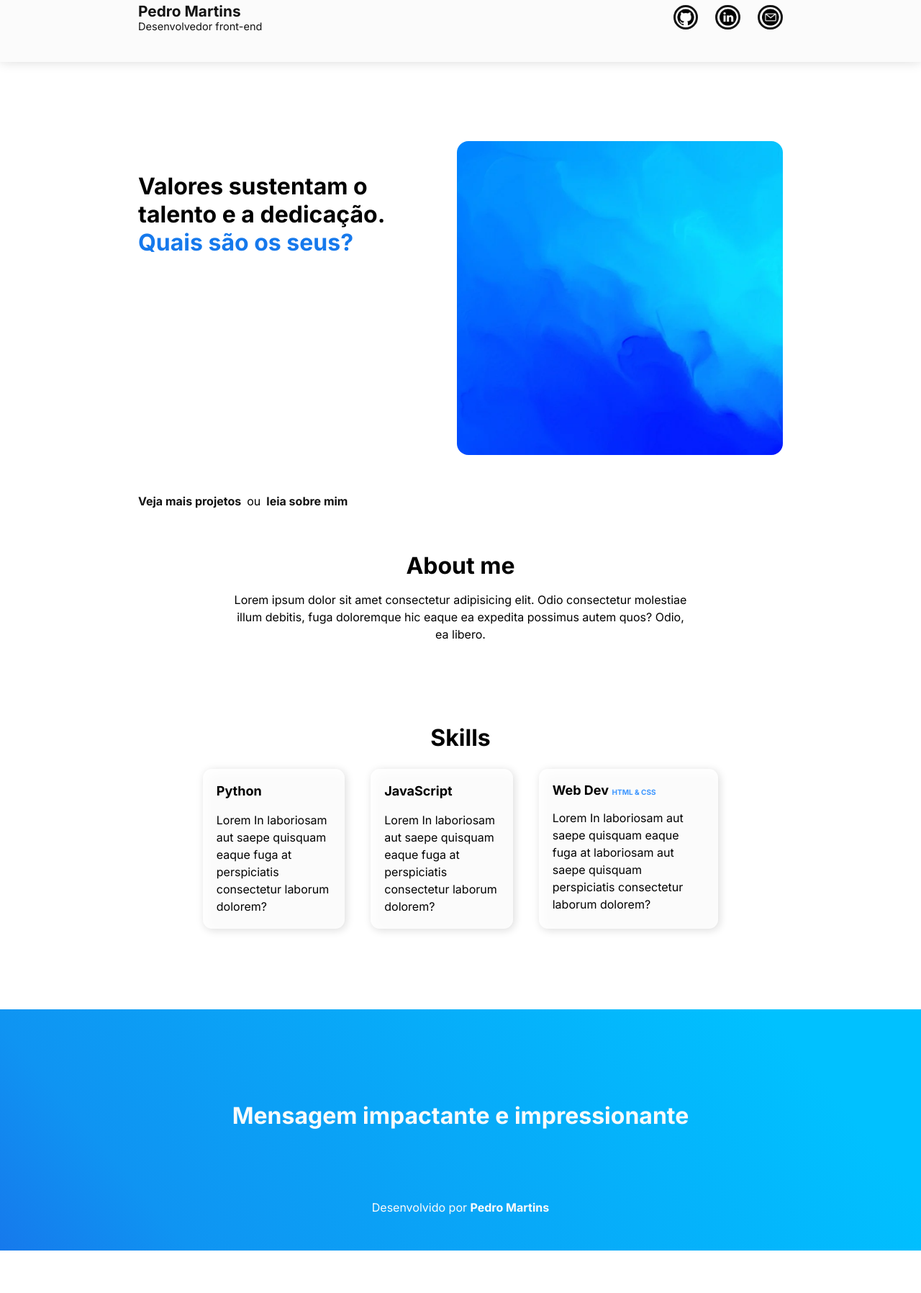
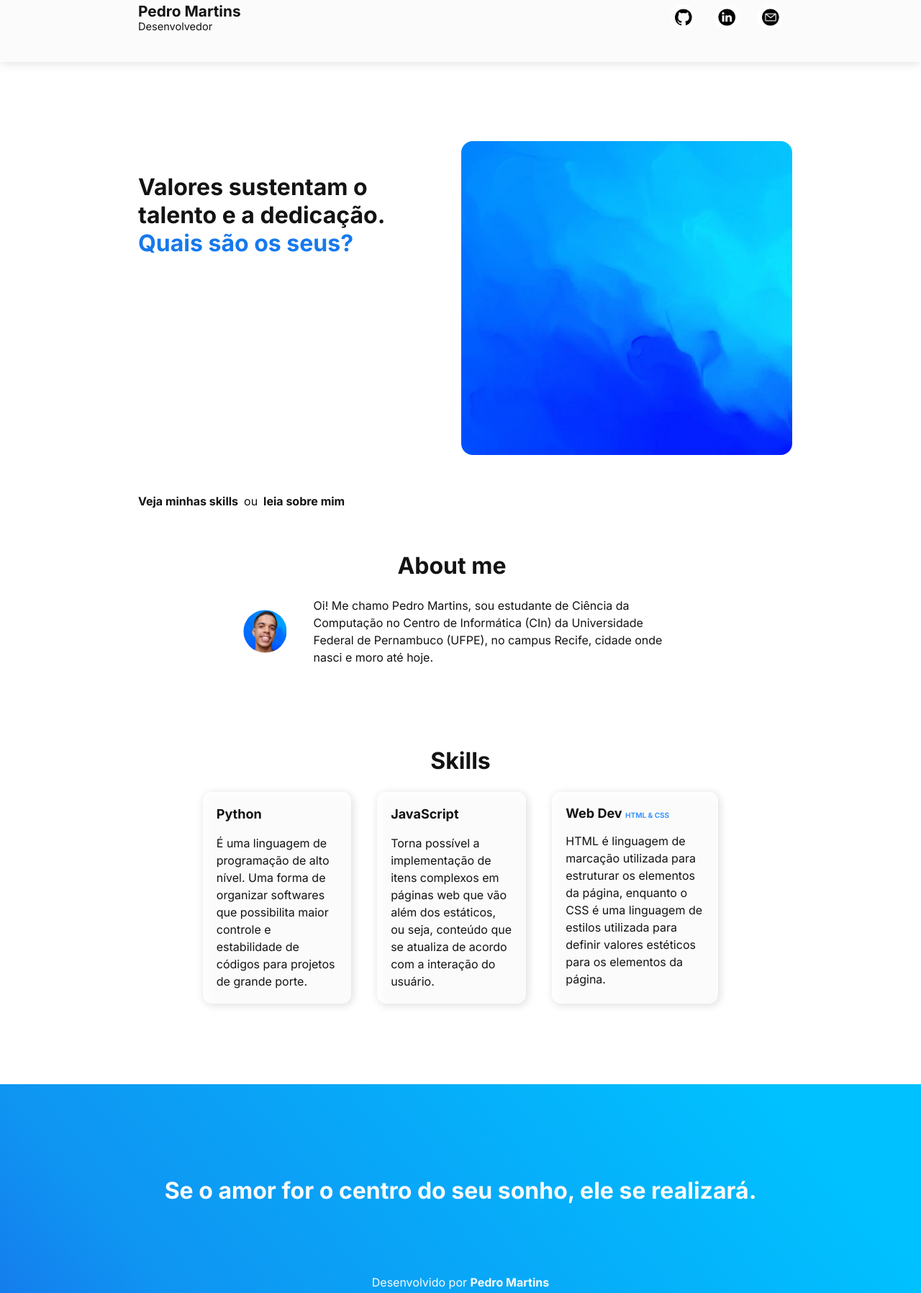
Before and after one commit to pedromartinssilva/Portfolio---Pedro-Martins, a plain HTML site: page index.html in a window 1280 px wide. Shown: the part 34-1830 px from the top of the page at 72% size. Before the commit the page ends 1771 px from the top, so only its background shows below. Drawn offline with Linux system fonts and the light colour scheme.

Commit message:
feat: add hover effects and texts

```diff
--- a/css/main.scss
+++ b/css/main.scss
@@ -7,6 +7,7 @@
 
 body {
     font-family: 'Inter', sans-serif;
+    color: #131313;
 }
 
 ul {
@@ -51,7 +52,7 @@ header {
     ul {
         display: inline-flex;
         li {
-            padding: 0 0 0 1.5em;
+            padding-left: 2vw;
         }
     }
 }
@@ -60,19 +61,25 @@ header {
     img {
         width: 1.5em;
         padding: 0.15em;
-        border: 0.2rem solid #131313;
+        border: 0.2rem solid #ffffff;
         border-radius: 100%;
+        transition: border-color 0.5s ease-out 50ms;
+    }
+    img:hover {
+        border-color: #131313;
     }
 }
 
 
 .hero-page {
     height: 80vh;
+    width: 71%;
     text-align: left;
     padding: 20vh 15vw 0 15vw;
 
     .hero {
         height: 80%;
+        width: 100%;
         display: inline-grid;
         grid-template-columns: 45% auto;
         grid-template-rows: 100%;
@@ -81,7 +88,7 @@ header {
 
         .phrase {
             text-align: left;
-            font-size: 1rem;
+            font-size: 1em;
             font-weight: 900;
             padding-top: 20%;
             height: fit-content;
@@ -99,31 +106,55 @@ header {
             object-fit: cover;
             object-position: 100% 0;
         }
+
     }
 
     .secondary-nav {
         display: flex;
         column-gap: 8px;
-
+        a:hover {
+            color: #1679EC;
+        }
     }
-
-    // .scroll {
-    //     position: absolute;
-    //     left: 50%;
-    // }
 }
 
 .about {
     padding: 0 15vw 7rem 15vw;
     text-align: center;
 
+    .about-flex {
+        display: inline-flex;
+        padding: 1.5rem 11vw 0 11vw;
+    }
+
     h1 {
-        padding-bottom: 1rem;
+        padding-right: 1.5rem;
+        margin: auto;
         font-size: xx-large;
     }
 
-    p{
-        padding: 0 10vw;
+    p {
+        text-align: left;
+        padding-left: 2rem;
+    }
+
+    .profile {
+        height: 60px;
+        width: 60px;
+        margin: auto;
+        flex-shrink: 0;
+        border-radius: 100%;
+        object-fit: cover;
+        object-position: 50% 40%;
+        padding: 0.15em;
+        border: 0.2rem solid #ffffff;
+        transition: border-color 0.5s ease-out 50ms;
+    }
+
+    .profile:hover {
+        padding: 0.15em;
+        border: 0.2rem solid #3D96FF;
+        border-radius: 100%;
     }
 }
 
@@ -148,6 +179,15 @@ header {
             background-color: #FBFBFB;
             border-radius: 0.8rem;
             box-shadow: 2px 2px 12px 0 rgba($color: #131313, $alpha: 0.15), inset 5px 5px 15px 0 rgba($color: white, $alpha: 1);
+        }
+        li:hover {
+            color: #FBFBFB;
+            background: rgb(22,121,236);
+            background: linear-gradient(30deg, rgba(22,121,236,1) 0%, rgba(15,148,242,1) 17%, rgba(0,193,255,1) 86%);
+            box-shadow: 2px 2px 12px 0 rgba($color: #131313, $alpha: 0), inset 3px 3px 20px 0 rgba($color: rgb(22,121,236), $alpha: 0.5);
+            .skill-sub {
+                color: #FBFBFB;
+            }
         }
     }
 
@@ -183,17 +223,8 @@ footer {
     }
 }
 
-// .project_img {
-//     border-radius: 1rem;
-// }
-
-// .icon-links__footer {
-//     img {
-//         width: 1.5rem;
-//     }
-// }
-
-.cta, .projects {
+.cta, .projects, .icon-links__footer, .scroll {
+    // hiding some features not relevant to this project
     display: none;
 }
 
@@ -221,9 +252,8 @@ footer {
         }
     }
     .about {
-        text-align: left;
-        p {
-         padding: 0;
+        .about-flex {
+            padding: 1.5rem 0 0 0;
         }
     }
 
@@ -233,7 +263,7 @@ footer {
             padding-right: 0;
             flex-direction: column;
             margin: auto;
-            width: 90%;
+            width: 100%;
             li {
                margin: 10px 0;
                width: 100%;
--- a/index.html
+++ b/index.html
@@ -10,7 +10,7 @@
 
     <div class="nav-container">
         <header>
-            <a href="#top" class="logo"><b>Pedro Martins</b></br><small>Desenvolvedor front-end</small></a>
+            <a href="#hero-page" class="logo"><b>Pedro Martins</b></br><small>Desenvolvedor</small></a>
             <nav class="icon-links">
                 <ul>
                     <li><a href="https://github.com/pedromartinssilva" target="_blank"><img src="images/icon-github.png" alt="github account" class="nav--icons"></a></li>
@@ -21,28 +21,28 @@
         </header>
     </div>
 
-    <div class="hero-page">
+    <div class="hero-page" id="hero-page">
         <div class="hero">
             <div class="phrase">
                 <h1>Valores sustentam o<br>talento e a dedicação.</h1>
-                <h1 class="valor">Quais são os seus?</h1>
+                <h1 class="valor" id="about">Quais são os seus?</h1>
             </div>
             <img src="images/blue-gradient.png" alt="main project" class="main-project">
         </div>
 
         <div class="secondary-nav">
-                <a href="#" class="secondary-nav__link"><b>Veja mais projetos</b></a>
+                <a href="#skills" class="secondary-nav__link"><b>Veja minhas skills</b></a>
 
                 <span>ou</span>
 
-                <a href="#" class="secondary-nav__link"><b>leia sobre mim</b></a>
+                <a href="#about" class="secondary-nav__link"><b>leia sobre mim</b></a>
         </div>
-        <!-- <span class="scroll">
+        <span class="scroll">
             <svg width="45" height="50" viewBox="0 0 45 50" fill="none">
                 <rect x="1.5" y="1.5" width="42" height="47" rx="21" stroke="#131313" stroke-width="3"/>
                 <path d="M21.9393 38.0607C22.5251 38.6464 23.4749 38.6464 24.0607 38.0607L33.6066 28.5147C34.1924 27.9289 34.1924 26.9792 33.6066 26.3934C33.0208 25.8076 32.0711 25.8076 31.4853 26.3934L23 34.8787L14.5147 26.3934C13.9289 25.8076 12.9792 25.8076 12.3934 26.3934C11.8076 26.9792 11.8076 27.9289 12.3934 28.5147L21.9393 38.0607ZM21.5 10V37H24.5V10H21.5Z" fill="black"/>
                 </svg>
-        </span> -->
+        </span>
     </div>
 
     <section class="projects">
@@ -51,9 +51,7 @@
 
             <div class="project-first">
                 <a href="#" class="project-title"><b>Nome projeto</b></a>
-
                 <a href="#"><img class="repo" src="images/icon-github.png" alt="repositório github"></a>
-
                 <p class="project-desc">Lorem ipsum dolor sit amet consectetur adipisicing elit. Labore omnis exercitationem velit ut minima impedit porro nesciunt, laborum dolor! Quaerat.</p>
             </div>
         </div>
@@ -71,9 +69,12 @@
         <a href="#" class="secondary-nav__link"><b>Ver mais projetos</b></a>
     </section>
 
-    <section class="about">
+    <section class="about" id="skills">
         <h1>About me</h1>
-        <p>Lorem ipsum dolor sit amet consectetur adipisicing elit. Odio consectetur molestiae illum debitis, fuga doloremque hic eaque ea expedita possimus autem quos? Odio, ea libero.</p>
+        <section class="about-flex">
+            <img class="profile" src="images/profile.png" alt="#">
+            <p>Oi! Me chamo Pedro Martins, sou estudante de Ciência da Computação no Centro de Informática (CIn) da Universidade Federal de Pernambuco (UFPE), no campus Recife, cidade onde nasci e moro até hoje.</p>
+        </section>
     </section>
 
     <section class="skills">
@@ -82,16 +83,16 @@
             <ul>
                 <li>
                     <p class="skill-title"><b>Python</b></p>
-                    <p class="skill-desc">Lorem  In laboriosam aut saepe quisquam eaque fuga at perspiciatis consectetur laborum dolorem?</p>
+                    <p class="skill-desc">É uma linguagem de programação de alto nível. Uma forma de organizar softwares que possibilita maior controle e estabilidade de códigos para projetos de grande porte.</p>
                 </li>
                 <li>
                     <p class="skill-title"><b>JavaScript</b></p>
-                    <p class="skill-desc">Lorem  In laboriosam aut saepe quisquam eaque fuga at perspiciatis consectetur laborum dolorem?</p>
+                    <p class="skill-desc">Torna possível a implementação de itens complexos em páginas web que vão além dos estáticos, ou seja, conteúdo que se atualiza de acordo com a interação do usuário.</p>
                 </li>
                 <li>
                     <span class="skill-title"><b>Web Dev</b></span>
                     <span class="skill-sub">HTML & CSS</span>
-                    <p class="skill-desc">Lorem  In laboriosam aut saepe quisquam eaque fuga at laboriosam aut saepe quisquam perspiciatis consectetur laborum dolorem?</p>
+                    <p class="skill-desc">HTML é linguagem de marcação utilizada para estruturar os elementos da página, enquanto o CSS é uma linguagem de estilos utilizada para definir valores estéticos para os elementos da página.</p>
                 </li>
             </ul>
         </div>
@@ -108,14 +109,14 @@
 
     <footer>
         <div class="wave">
-            <h1 class="quote">Mensagem impactante e impressionante</h1>
-            <!-- <div class="icon-links__footer">
+            <h1 class="quote">Se o amor for o centro do seu sonho, ele se realizará.</h1>
+            <div class="icon-links__footer">
                 <ul>
                     <li><a href="#"><img src="images/icon-github-white.png" alt="github account" class="bottom-icons"></a></li>
                     <li><a href="#"><img src="images/icon-linkedin-white.png" alt="linkedin account" class="footer--icons"></a></li>
                     <li><a href="#"><img src="images/icon-email-white.png" alt="email address" class="footer--icons"></a></li>
                 </ul>
-            </div> -->
+            </div>
             <p class="credits">Desenvolvido por <a href="https://github.com/pedromartinssilva" target="_blank"><b>Pedro Martins</b></a></p>
         </div>
     </footer>
```
Also changed, not shown: css/main.css, images/main-project-fake-cut.jpg (deleted), images/main-project-fake.jpg (deleted), images/profile.png (added), 1 other file.
